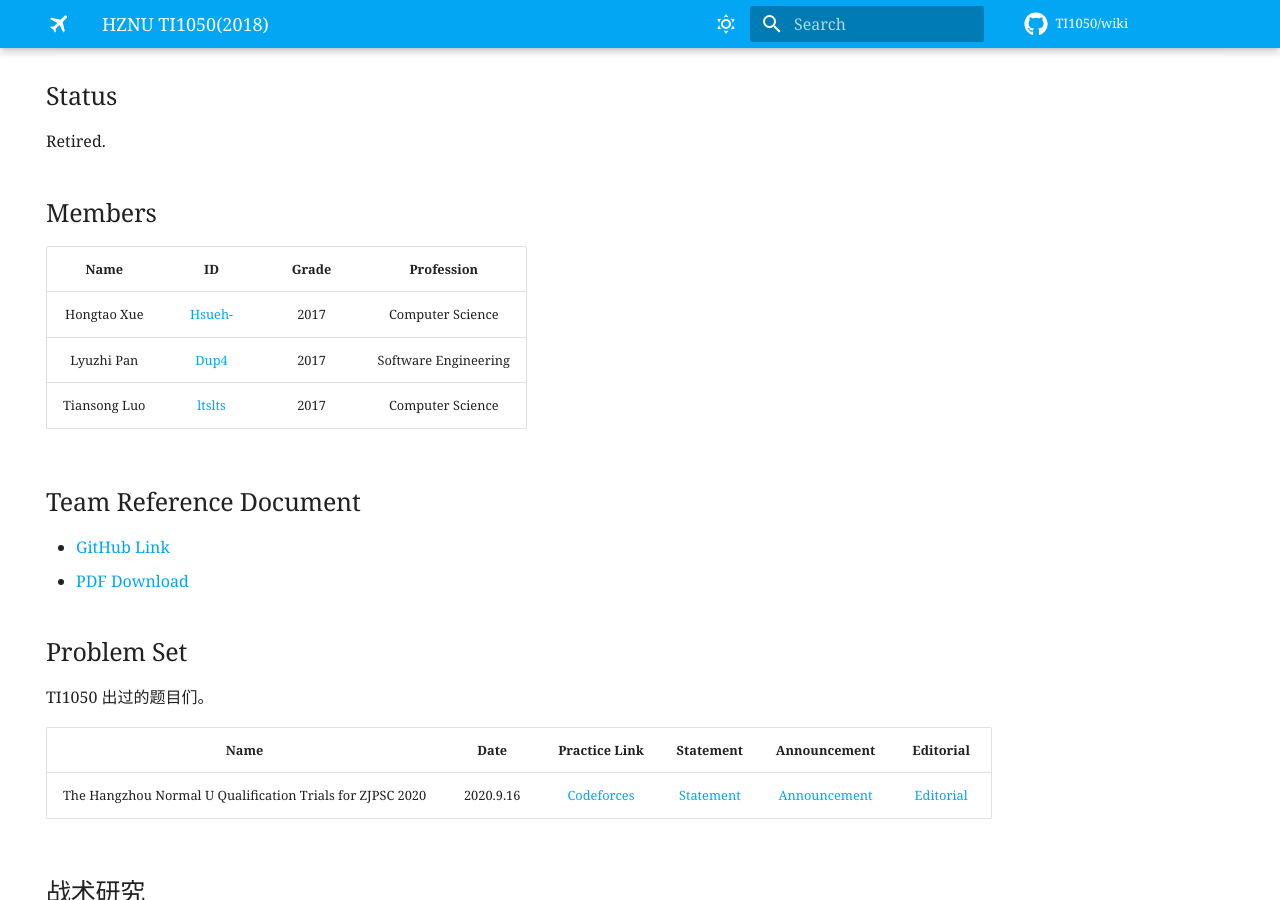
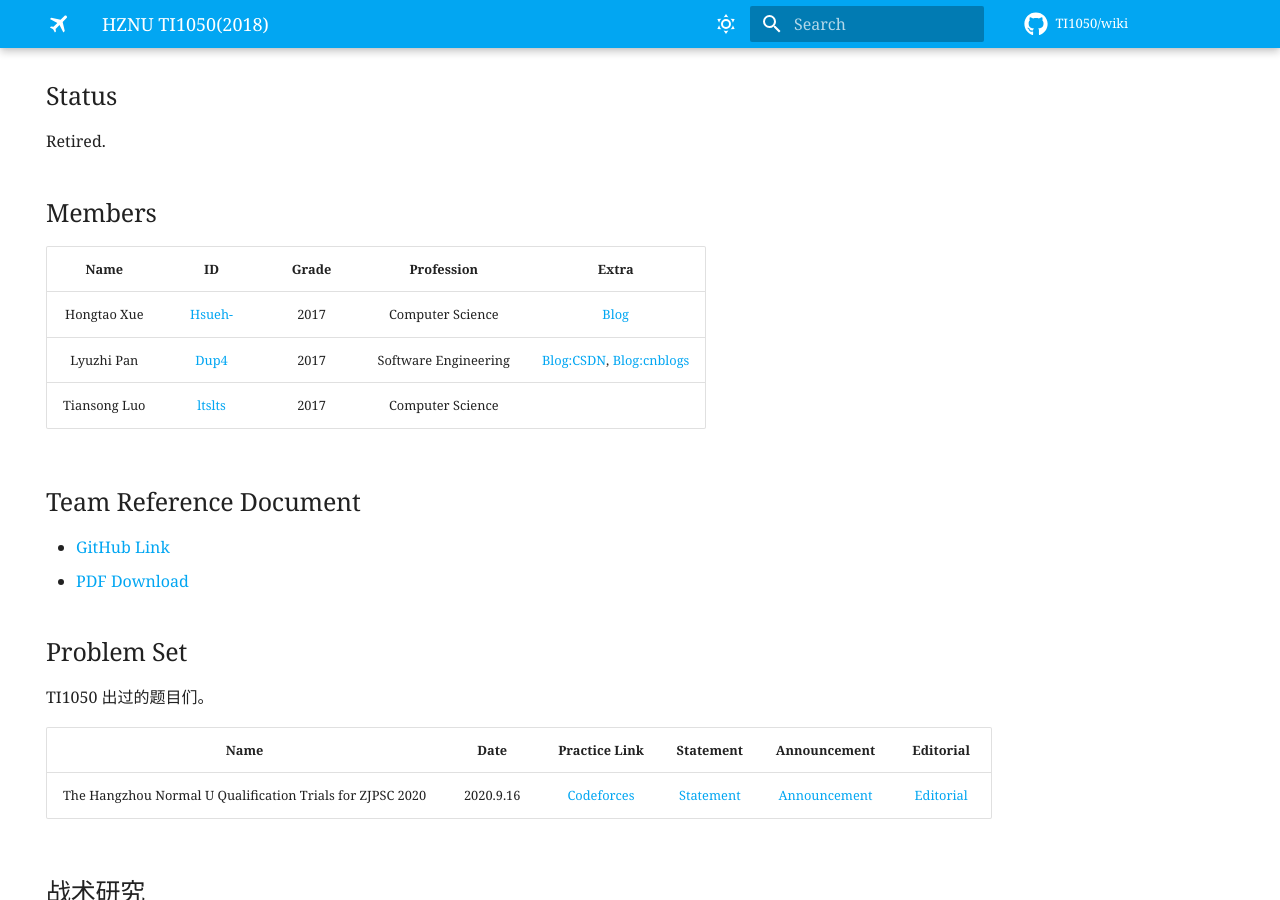
Before and after one commit to TI-1050/wiki, an MkDocs documentation site: the page built from docs/index.md, in a window 1280 px wide and 900 px high, scrolled down 501 px. Built offline with MkDocs 1.6.1 and Material for MkDocs 9.7.7, drawn with Linux system fonts in a browser that asks for light colours; some web fonts are replaced; comment, search, counter and statistics services are not loaded.

Commit message:
feat: add extra for personal

```diff
--- a/docs/index.md
+++ b/docs/index.md
@@ -9,11 +9,11 @@ Retired.
 
 ## Members
 
-|     Name     |                         ID                         | Grade |      Profession      |
-| :----------: | :------------------------------------------------: | :---: | :------------------: |
-| Hongtao Xue  | [Hsueh-](https://codeforces.com/profile/HsuehHtao) | 2017  |   Computer Science   |
-|  Lyuzhi Pan  |    [Dup4](https://codeforces.com/profile/Dup4)     | 2017  | Software Engineering |
-| Tiansong Luo |    [ltslts](https://codeforces.com/profile/lts)    | 2017  |   Computer Science   |
+|     Name     |                         ID                         | Grade |      Profession      |                                          Extra                                           |
+| :----------: | :------------------------------------------------: | :---: | :------------------: | :--------------------------------------------------------------------------------------: |
+| Hongtao Xue  | [Hsueh-](https://codeforces.com/profile/HsuehHtao) | 2017  |   Computer Science   |                             [Blog](https://blog.hsueh.club/)                             |
+|  Lyuzhi Pan  |    [Dup4](https://codeforces.com/profile/Dup4)     | 2017  | Software Engineering | [Blog:CSDN](https://blog.csdn.net/Dup4plz), [Blog:cnblogs](https://www.cnblogs.com/Dup4) |
+| Tiansong Luo |    [ltslts](https://codeforces.com/profile/lts)    | 2017  |   Computer Science   |                                                                                          |
 
 ## Team Reference Document
 
```
